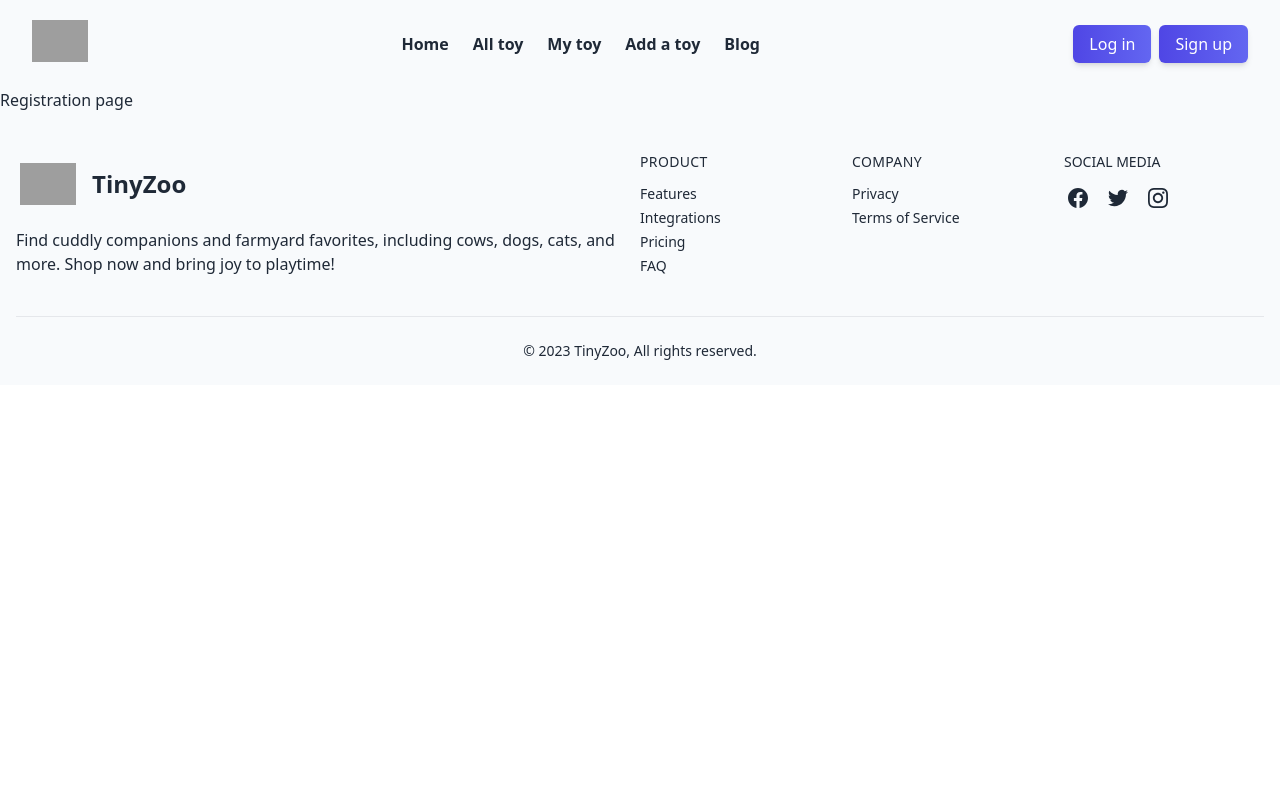
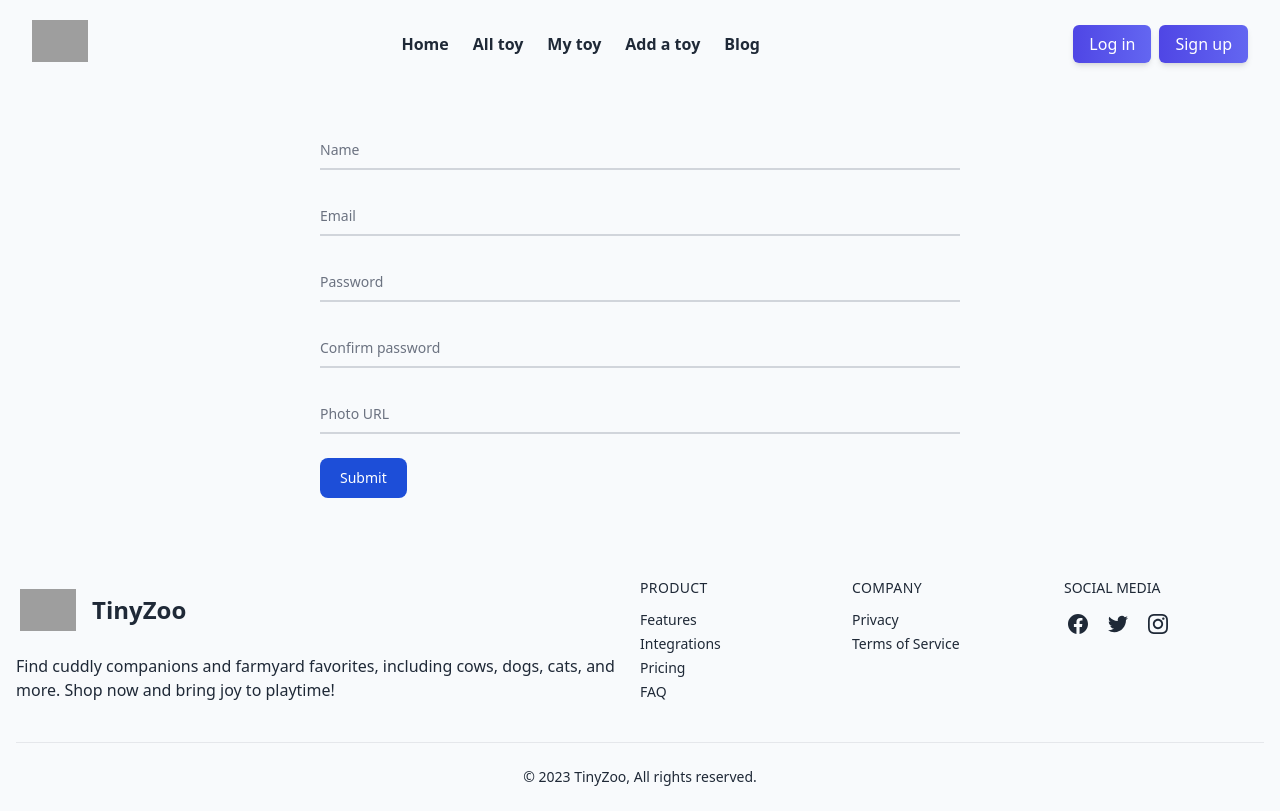
Before and after one commit to opu183059/TinyZoo_Client, a React (Vite) app: page /register in a window 1280 px wide. Built offline with nearby package versions, Linux system fonts and the light colour scheme; grey boxes are pictures that could not be loaded.

Commit message:
Registration page added

```diff
--- a/src/components/pages/addatoy/Addatoy.jsx
+++ b/src/components/pages/addatoy/Addatoy.jsx
@@ -30,6 +30,7 @@
     { value: "horse", label: "horse" },
     { value: "dianoasur", label: "dianoasur" },
     { value: "dogs", label: "dogs" },
+    { value: "lion", label: "lion" },
     { value: "cats", label: "cats" },
     { value: "unicorn", label: "unicorn" },
     { value: "cow", label: "cow" },
--- a/src/components/pages/home/Availabletoy.jsx
+++ b/src/components/pages/home/Availabletoy.jsx
@@ -2,7 +2,7 @@
 import Hometoycard from "./Hometoycard";
 
 const Availabletoy = () => {
-  const [active, setActive] = useState("");
+  const [active, setActive] = useState("cats");
   const [homeToys, setHomeToys] = useState();
   const handleTabClick = (name) => {
     setActive(name);
@@ -13,9 +13,14 @@
       .then((res) => res.json())
       .then((result) => {
         setHomeToys(result);
-        console.log(result);
+        // console.log(result);
       });
   }, []);
+
+  // const result = homeToys?.filter(
+  //   (toys) => toys.subCategory[0].value == active
+  // );
+  // console.log(result);
 
   return (
     <div className="my-10 text-center">
@@ -31,12 +36,12 @@
           Cats
         </div>
         <div
-          onClick={() => handleTabClick("lions")}
+          onClick={() => handleTabClick("lion")}
           className={`tab tab-bordered text-lg ${
-            active == "lions" ? "tab-active font-semibold" : " "
+            active == "lion" ? "tab-active font-semibold" : " "
           }`}
         >
-          Lions
+          Lion
         </div>
         <div
           onClick={() => handleTabClick("dianoasur")}
--- a/src/components/pages/home/Hometoycard.jsx
+++ b/src/components/pages/home/Hometoycard.jsx
@@ -17,7 +17,7 @@
           <p>{Price}</p>
           <p>{Rating}</p>
           <div className="card-actions justify-end">
-            <button className="btn btn-primary">Buy Now</button>
+            <button className="btn btn-primary">View Details</button>
           </div>
         </div>
       </div>
--- a/src/components/pages/register/Register.jsx
+++ b/src/components/pages/register/Register.jsx
@@ -1,5 +1,97 @@
 const Register = () => {
-  return <div>Registration page</div>;
+  return (
+    <div className="w-9/12 md:w-7/12 lg:w-6/12 mx-auto my-10">
+      <form>
+        <div className="relative z-0 w-full mb-6 group">
+          <input
+            type="text"
+            name="name"
+            id="name"
+            className="block py-2.5 px-0 w-full text-sm text-gray-900 bg-transparent border-0 border-b-2 border-gray-300 appearance-none dark:text-black dark:border-gray-600 dark:focus:border-blue-500 focus:outline-none focus:ring-0 focus:border-blue-600 peer"
+            placeholder=" "
+            required
+          />
+          <label
+            htmlFor="name"
+            className="peer-focus:font-medium absolute text-sm text-gray-500 dark:text-gray-400 duration-300 transform -translate-y-6 scale-75 top-3 -z-10 origin-[0] peer-focus:left-0 peer-focus:text-blue-600 peer-focus:dark:text-blue-500 peer-placeholder-shown:scale-100 peer-placeholder-shown:translate-y-0 peer-focus:scale-75 peer-focus:-translate-y-6"
+          >
+            Name
+          </label>
+        </div>
+        <div className="relative z-0 w-full mb-6 group">
+          <input
+            type="email"
+            name="email"
+            id="email"
+            className="block py-2.5 px-0 w-full text-sm text-gray-900 bg-transparent border-0 border-b-2 border-gray-300 appearance-none dark:text-black dark:border-gray-600 dark:focus:border-blue-500 focus:outline-none focus:ring-0 focus:border-blue-600 peer"
+            placeholder=" "
+            required
+          />
+          <label
+            htmlFor="email"
+            className="peer-focus:font-medium absolute text-sm text-gray-500 dark:text-gray-400 duration-300 transform -translate-y-6 scale-75 top-3 -z-10 origin-[0] peer-focus:left-0 peer-focus:text-blue-600 peer-focus:dark:text-blue-500 peer-placeholder-shown:scale-100 peer-placeholder-shown:translate-y-0 peer-focus:scale-75 peer-focus:-translate-y-6"
+          >
+            Email
+          </label>
+        </div>
+        <div className="relative z-0 w-full mb-6 group">
+          <input
+            type="password"
+            name="floating_password"
+            id="floating_password"
+            className="block py-2.5 px-0 w-full text-sm text-gray-900 bg-transparent border-0 border-b-2 border-gray-300 appearance-none dark:text-black dark:border-gray-600 dark:focus:border-blue-500 focus:outline-none focus:ring-0 focus:border-blue-600 peer"
+            placeholder=" "
+            required
+          />
+          <label
+            htmlFor="floating_password"
+            className="peer-focus:font-medium absolute text-sm text-gray-500 dark:text-gray-400 duration-300 transform -translate-y-6 scale-75 top-3 -z-10 origin-[0] peer-focus:left-0 peer-focus:text-blue-600 peer-focus:dark:text-blue-500 peer-placeholder-shown:scale-100 peer-placeholder-shown:translate-y-0 peer-focus:scale-75 peer-focus:-translate-y-6"
+          >
+            Password
+          </label>
+        </div>
+        <div className="relative z-0 w-full mb-6 group">
+          <input
+            type="password"
+            name="repeat_password"
+            id="floating_repeat_password"
+            className="block py-2.5 px-0 w-full text-sm text-gray-900 bg-transparent border-0 border-b-2 border-gray-300 appearance-none dark:text-black dark:border-gray-600 dark:focus:border-blue-500 focus:outline-none focus:ring-0 focus:border-blue-600 peer"
+            placeholder=" "
+            required
+          />
+          <label
+            htmlFor="floating_repeat_password"
+            className="peer-focus:font-medium absolute text-sm text-gray-500 dark:text-gray-400 duration-300 transform -translate-y-6 scale-75 top-3 -z-10 origin-[0] peer-focus:left-0 peer-focus:text-blue-600 peer-focus:dark:text-blue-500 peer-placeholder-shown:scale-100 peer-placeholder-shown:translate-y-0 peer-focus:scale-75 peer-focus:-translate-y-6"
+          >
+            Confirm password
+          </label>
+        </div>
+        <div className="relative z-0 w-full mb-6 group">
+          <input
+            type="text"
+            name="photourl"
+            id="photourl"
+            className="block py-2.5 px-0 w-full text-sm text-gray-900 bg-transparent border-0 border-b-2 border-gray-300 appearance-none dark:text-black dark:border-gray-600 dark:focus:border-blue-500 focus:outline-none focus:ring-0 focus:border-blue-600 peer"
+            placeholder=" "
+            required
+          />
+          <label
+            htmlFor="photourl"
+            className="peer-focus:font-medium absolute text-sm text-gray-500 dark:text-gray-400 duration-300 transform -translate-y-6 scale-75 top-3 -z-10 origin-[0] peer-focus:left-0 peer-focus:text-blue-600 peer-focus:dark:text-blue-500 peer-placeholder-shown:scale-100 peer-placeholder-shown:translate-y-0 peer-focus:scale-75 peer-focus:-translate-y-6"
+          >
+            Photo URL
+          </label>
+        </div>
+
+        <button
+          type="submit"
+          className="text-white bg-blue-700 hover:bg-blue-800 focus:ring-4 focus:outline-none focus:ring-blue-300 font-medium rounded-lg text-sm w-full sm:w-auto px-5 py-2.5 text-center dark:bg-blue-600 dark:hover:bg-blue-700 dark:focus:ring-blue-800"
+        >
+          Submit
+        </button>
+      </form>
+    </div>
+  );
 };
 
 export default Register;
```
